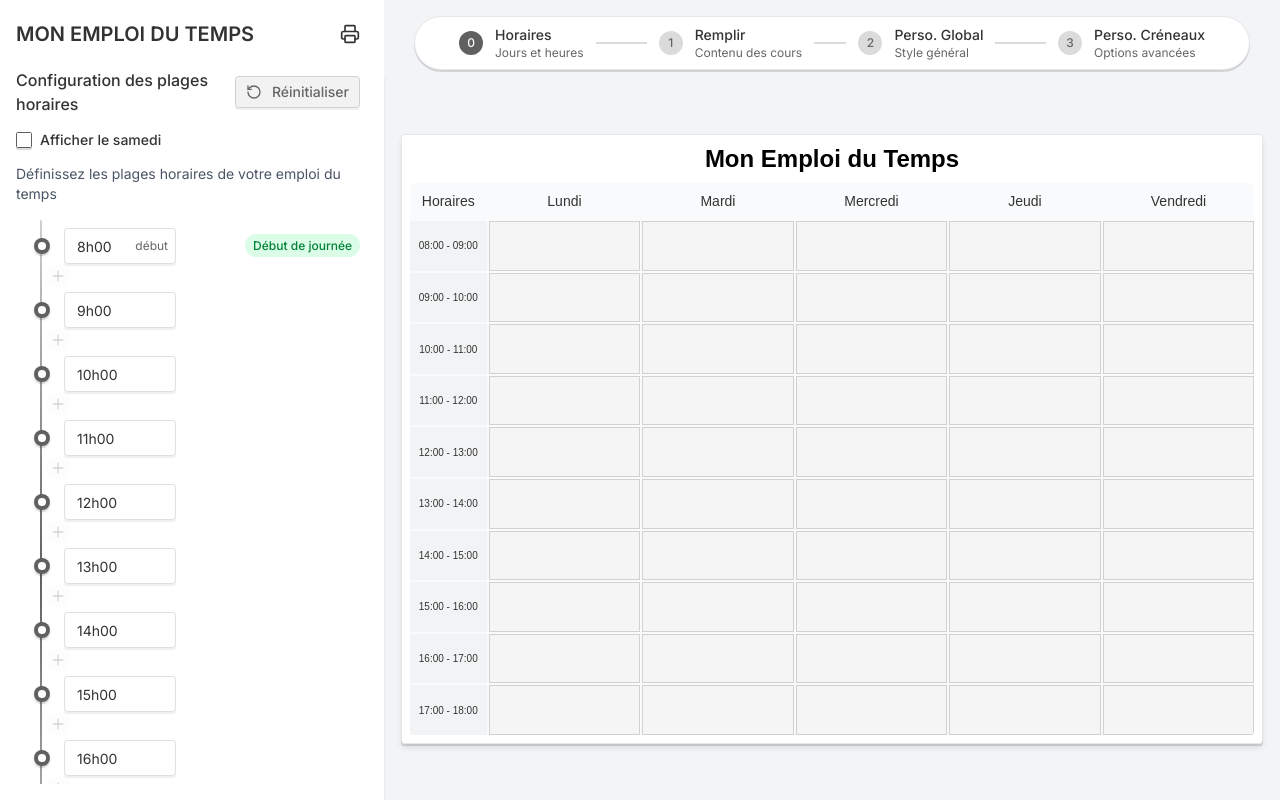
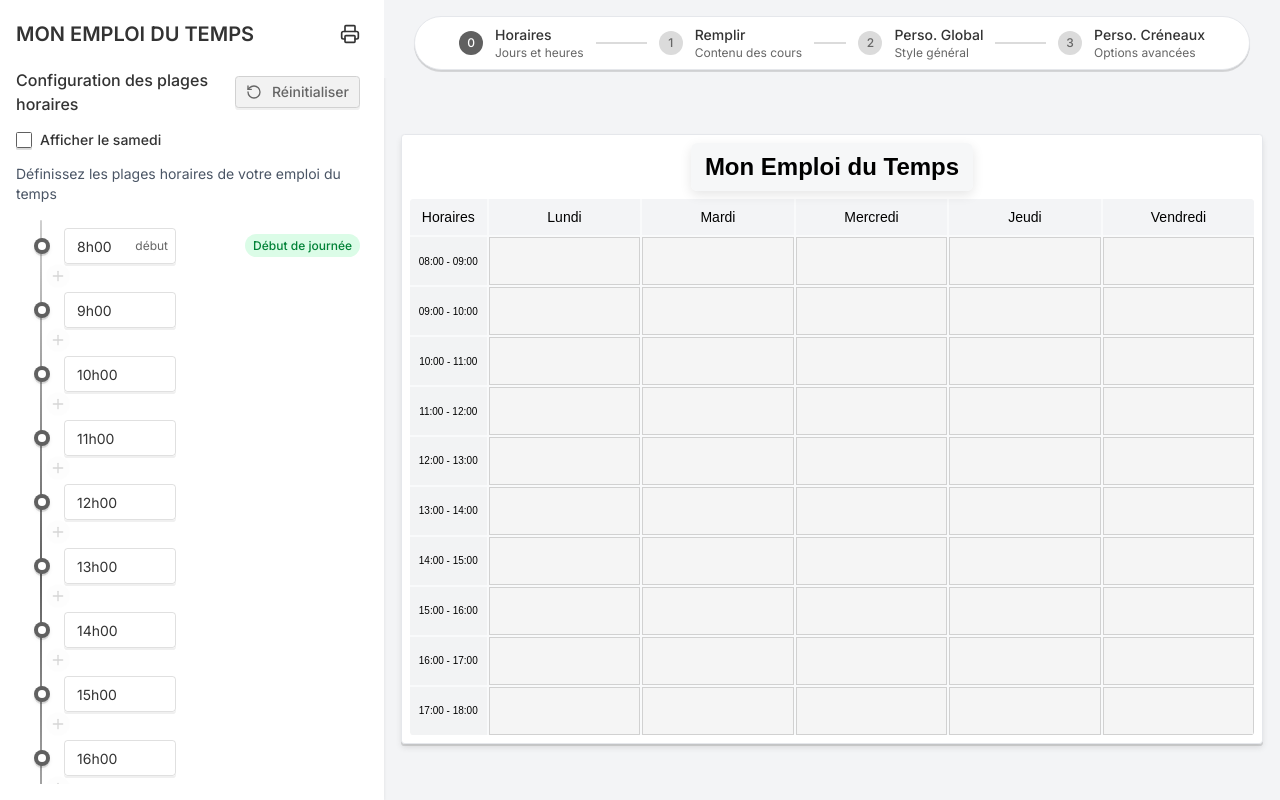
Before and after one commit to rgeron/mytt, a Next.js app: page / in a window 1280 px wide. Built offline with nearby package versions, Linux system fonts and the light colour scheme.

Commit message:
cool background

```diff
--- a/src/components/TimetablePreview.tsx
+++ b/src/components/TimetablePreview.tsx
@@ -43,6 +43,7 @@ export function TimetablePreview() {
     titleColor,
     globalBackgroundColor,
     globalColor,
+    backgroundImageUrl,
   } = useTimetableStore();
 
   const [conflictDialogState, setConflictDialogState] = useState<{
@@ -310,23 +311,58 @@ export function TimetablePreview() {
           maxHeight: "95vh",
           fontFamily: globalFont,
           color: globalColor,
+          // Apply background image here
+          backgroundImage: backgroundImageUrl
+            ? `url(${backgroundImageUrl})`
+            : undefined,
+          backgroundSize: "cover",
+          backgroundPosition: "center",
         }}
       >
         {/* Timetable content */}
         <div className="h-full w-full p-2 flex flex-col">
-          <div className="text-center mb-2">
+          <div className="text-center mb-2 relative">
+            {/* Wrapper for title and subtitle with semi-transparent background */}
+            <div
+              style={{
+                backgroundColor: globalBackgroundColor
+                  ? `${globalBackgroundColor}B3`
+                  : "rgba(255, 255, 255, 0.7)", // ~70% opacity
+                padding: "0.5rem 0.85rem",
+                borderRadius: "0.375rem", // Equivalent to Tailwind's rounded-md
+                display: "inline-block",
+                backdropFilter: "blur(4px)",
+                WebkitBackdropFilter: "blur(4px)", // For Safari compatibility
+                boxShadow: "0 4px 12px rgba(0, 0, 0, 0.1)",
+              }}
+            >
               <h1
-              className="text-2xl font-bold text-primary"
-              style={{ fontFamily: titleFont, color: titleColor }}
+                className="text-2xl font-bold text-primary relative z-10"
+                style={{
+                  fontFamily: titleFont,
+                  color: titleColor,
+                  // textShadow: "1px 1px 2px black, 0 0 1em black, 0 0 0.2em black", // Remove text shadow
+                }}
               >
                 {title}
               </h1>
               <p
-              className="text-sm"
-              style={{ fontFamily: globalFont, color: globalColor }}
+                className="text-sm relative z-10"
+                style={{
+                  fontFamily: globalFont,
+                  color: globalColor,
+                  // textShadow: "1px 1px 1px black, 0 0 0.5em black", // Remove text shadow
+                }}
               >
                 {subtitle}
               </p>
+            </div>
+            {/* Optional: Add a pseudo-element for backdrop blur if direct backdrop-filter is not sufficient or for more control
+                This would typically be done with a ::before or ::after on this parent div,
+                styled to cover the title/subtitle area and apply blur.
+                However, for simplicity, text-shadow is often a good first step.
+                If a stronger visual separation is needed, a semi-transparent blurred overlay could be added.
+            */}
           </div>
 
           {/* Timetable grid container - uses flex-1 to take remaining space */}
--- a/src/components/panels/DisplayPanel.tsx
+++ b/src/components/panels/DisplayPanel.tsx
@@ -26,6 +26,8 @@ export function DisplayPanel() {
     setTitleColor,
     setGlobalColor,
     setGlobalBackgroundColor,
+    backgroundImageUrl,
+    setBackgroundImageUrl,
   } = useTimetableStore();
 
   // Mock font list - in a real app, this might come from a config or API
@@ -95,6 +97,56 @@ export function DisplayPanel() {
             onChange={setGlobalBackgroundColor}
           />
         </div>
+      </div>
+
+      {/* Separator */}
+      <hr className="my-6" />
+
+      {/* Background Image Section */}
+      <div className="space-y-4">
+        <h4 className="font-medium">Image d'Arrière-plan</h4>
+        <div className="space-y-1">
+          <label
+            htmlFor="background-image-input"
+            className="block text-sm font-medium"
+          >
+            Charger une image
+          </label>
+          <input
+            id="background-image-input"
+            type="file"
+            accept="image/*"
+            onChange={(e) => {
+              const file = e.target.files?.[0];
+              if (file) {
+                const reader = new FileReader();
+                reader.onloadend = () => {
+                  setBackgroundImageUrl(reader.result as string);
+                };
+                reader.readAsDataURL(file);
+              } else {
+                setBackgroundImageUrl(null);
+              }
+            }}
+            className="block w-full text-sm text-slate-500 file:mr-4 file:py-2 file:px-4 file:rounded-full file:border-0 file:text-sm file:font-semibold file:bg-violet-50 file:text-violet-700 hover:file:bg-violet-100"
+          />
+        </div>
+        {backgroundImageUrl && (
+          <div className="mt-2 space-y-2">
+            <p className="text-sm">Aperçu:</p>
+            <img
+              src={backgroundImageUrl}
+              alt="Background Preview"
+              className="max-w-xs max-h-32 rounded border"
+            />
+            <button
+              onClick={() => setBackgroundImageUrl(null)}
+              className="text-sm text-red-500 hover:text-red-700"
+            >
+              Supprimer l'image
+            </button>
+          </div>
+        )}
       </div>
 
       {/* Separator */}
--- a/src/lib/store/timetable-store.ts
+++ b/src/lib/store/timetable-store.ts
@@ -68,6 +68,9 @@ export type TimetableState = {
   // New global color option
   globalColor: string;
 
+  // New state for background image
+  backgroundImageUrl: string | null;
+
   // Actions
   setTitle: (title: string) => void;
   setSubtitle: (subtitle: string) => void;
@@ -107,6 +110,7 @@ export type TimetableState = {
   setTitleColor: (color: string) => void;
   setGlobalColor: (color: string) => void;
   setGlobalBackgroundColor: (color: string) => void;
+  setBackgroundImageUrl: (url: string | null) => void;
 };
 
 const defaultTimeSlots: TimeSlot[] = [
@@ -380,9 +384,10 @@ const initialState = {
   globalFont: "Arial",
   titleFont: "Arial",
   titleColor: "#000000",
-  globalBackgroundColor: "##d5d6d7",
+  globalBackgroundColor: "#F3F4F6", // Default global background color (e.g., light gray for header)
   // Initial value for new global color option
-  globalColor: "#333333", // Default dark gray
+  globalColor: "#000000", // Default global text color
+  backgroundImageUrl: null, // <-- Add this line for initial state
 };
 
 export const useTimetableStore = create<TimetableState>()(
@@ -601,6 +606,7 @@ export const useTimetableStore = create<TimetableState>()(
       setGlobalColor: (color) => set({ globalColor: color }),
       setGlobalBackgroundColor: (color) =>
         set({ globalBackgroundColor: color }),
+      setBackgroundImageUrl: (url) => set({ backgroundImageUrl: url }),
     }),
     {
       name: "timetable-storage",
```
Lines whose indentation alone changed are shown as unchanged.
